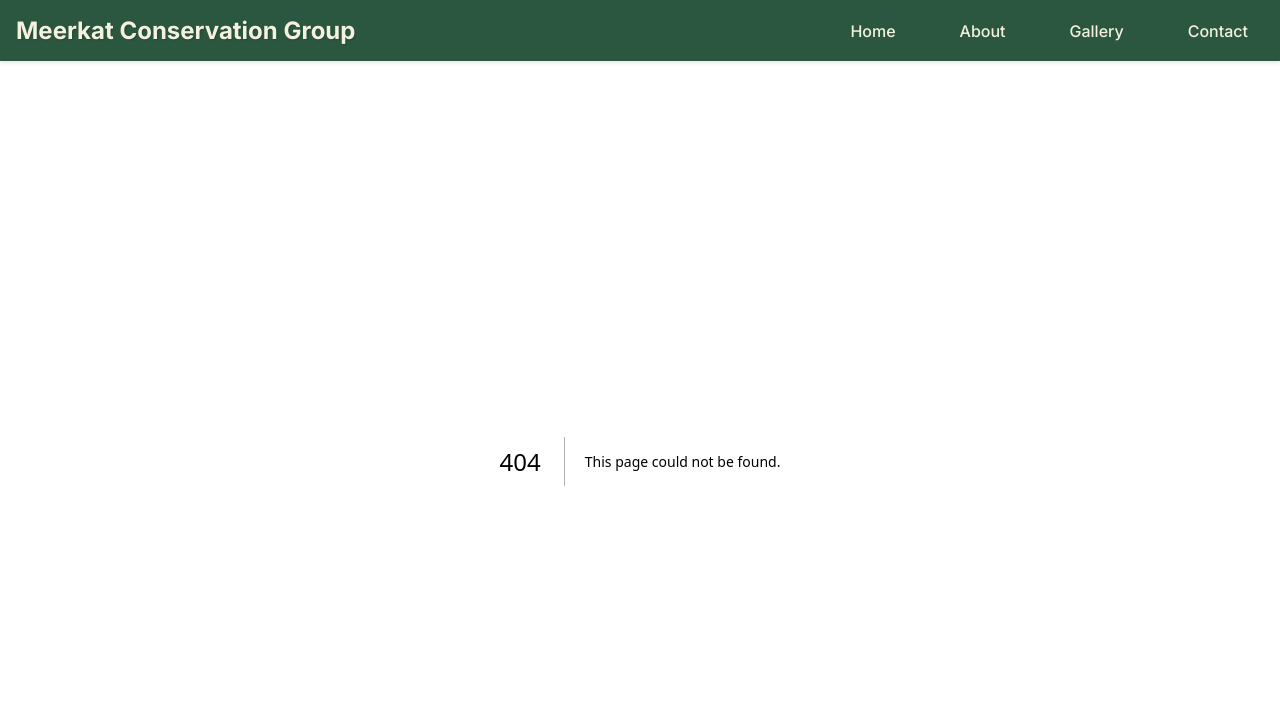
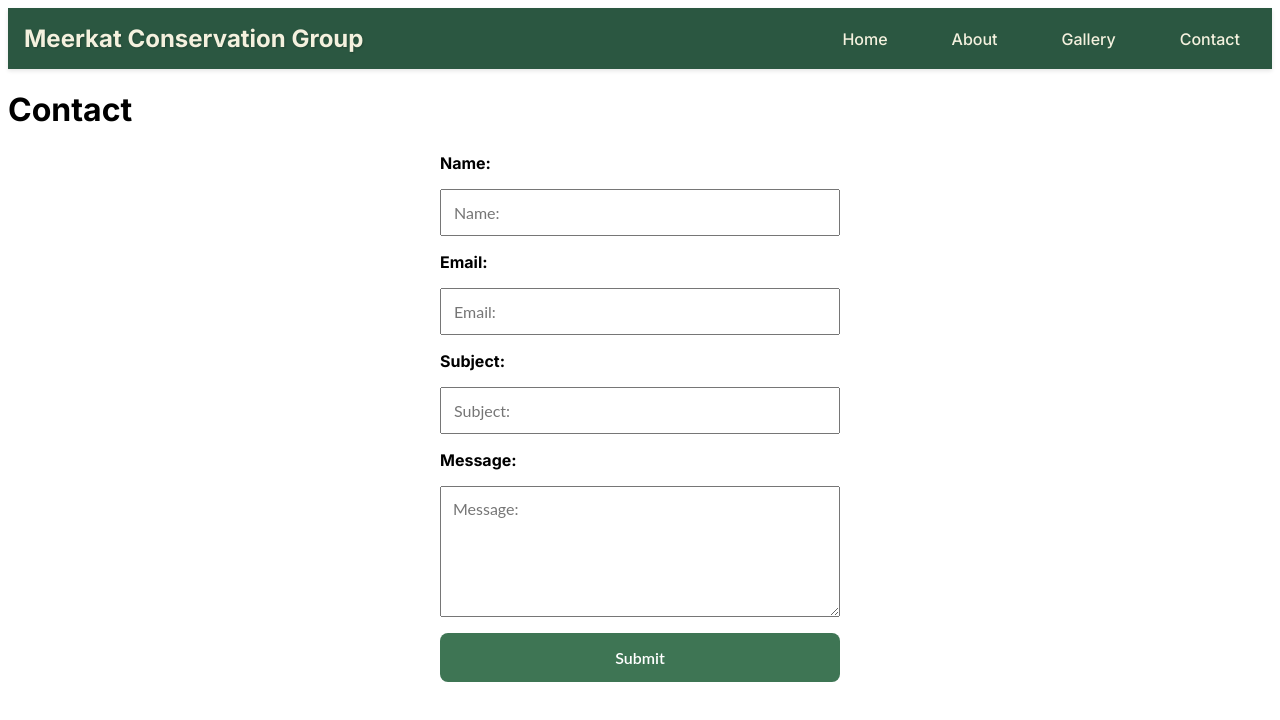
Before and after one commit to Woody601/n317-meerkat, a Next.js app: page /contact in a window 1280 px wide. Before the commit this address had no page. Shown: the top 720 px of the page. Built offline with nearby package versions, Linux system fonts and the light colour scheme.

Commit message:
Added back the contact page files.

```diff
--- /dev/null
+++ b/src/app/contact/page.js
@@ -0,0 +1,88 @@
+"use client";
+import React from "react";
+import { useRouter } from "next/navigation"; // New import for App Router
+import Head from "next/head";
+import styles from './page.module.css';
+
+export default function Contact() {
+  const [fullName, setFullName] = React.useState("");
+  const [email, setEmail] = React.useState("");
+  const [subject, setSubject] = React.useState("");
+  const [message, setMessage] = React.useState("");
+
+  const router = useRouter();
+  function contactFormSubmit(e) {
+    e.preventDefault();
+    if (fullName !== "" && email !== "" && subject !== "" && message !== "") {
+      router.push("/contact/success");
+    }
+    console.log(fullName, email, subject, message);
+  }
+
+  function updateContactInfo(e) {
+    // console.log(e.currentTarget.name, e.currentTarget.value)
+    if (e.currentTarget.name == "fullName") {
+      setFullName(e.currentTarget.value);
+    }
+    if (e.currentTarget.name == "email") {
+      setEmail(e.currentTarget.value);
+    }
+    if (e.currentTarget.name == "subject") {
+      setSubject(e.currentTarget.value);
+    }
+    if (e.currentTarget.name == "message") {
+      setMessage(e.currentTarget.value);
+    }
+  }
+
+  return (
+    <>
+      <Head>
+        <title>Contact</title>
+        <meta name="viewport" content="width=device-width, initial-scale=1" />
+        <link rel="icon" href="/favicon.ico" />
+      </Head>
+      <h1>Contact</h1>
+      <form className={styles.form} onSubmit={contactFormSubmit}>
+        <label>Name:</label>
+        <input
+          name="fullName"
+          type="text"
+          placeholder="Name:"
+          onChange={updateContactInfo}
+          value={fullName}
+          required
+        />
+        <label>Email:</label>
+        <input
+          name="email"
+          type="email"
+          placeholder="Email:"
+          onChange={updateContactInfo}
+          value={email}
+          required
+        />
+        <label>Subject:</label>
+        <input
+          name="subject"
+          type="text"
+          placeholder="Subject:"
+          onChange={updateContactInfo}
+          value={subject}
+          required
+        />
+        <label>Message:</label>
+        <textarea
+          name="message"
+          placeholder="Message:"
+          onChange={updateContactInfo}
+          value={message}
+          required
+        />
+        <button className="button" type="submit" value="Submit">
+          Submit
+        </button>
+      </form>
+    </>
+  );
+}
--- /dev/null
+++ b/src/app/contact/page.module.css
@@ -0,0 +1,54 @@
+.form {
+  padding: 8px;
+  margin: auto;
+  max-width: 400px;
+  display: flex;
+  flex-direction: column;
+  padding-bottom: 16px;
+  row-gap: 1rem;
+}
+
+.form label {
+  font-size: 16px;
+  font-weight: bold;
+}
+
+.form input {
+  font-size: 16px;
+  padding: 12px;
+  font-family: "Lato", "Helvetica Neue", Arial, Helvetica, sans-serif;
+}
+
+.form textarea {
+  font-size: 16px;
+  padding: 12px;
+  max-width: 376px;
+  height: 105px;
+  min-height: 21px;
+  max-height: 210px;
+  font-family: "Lato", "Helvetica Neue", Arial, Helvetica, sans-serif;
+  resize: vertical;
+}
+
+.form button {
+  padding: 15px 20px;
+  text-decoration: none;
+  font-family: Lato;
+  background-color: #3e7554;
+  border-radius: 8px;
+  color: #fff;
+  display: inline-block;
+  font-weight: 600;
+  outline: 0;
+  cursor: pointer;
+  border: 0;
+  font-size: 1rem;
+  transition: 0.2s ease;
+  font-family: "Lato", "Helvetica Neue", Arial, Helvetica, sans-serif;
+}
+.form button:active {
+  outline: none;
+}
+.form button:hover {
+  background-color: #2b5741;
+}
```
Also changed, not shown: src/app/contact/success/page.js (added, +11 -0 lines).
